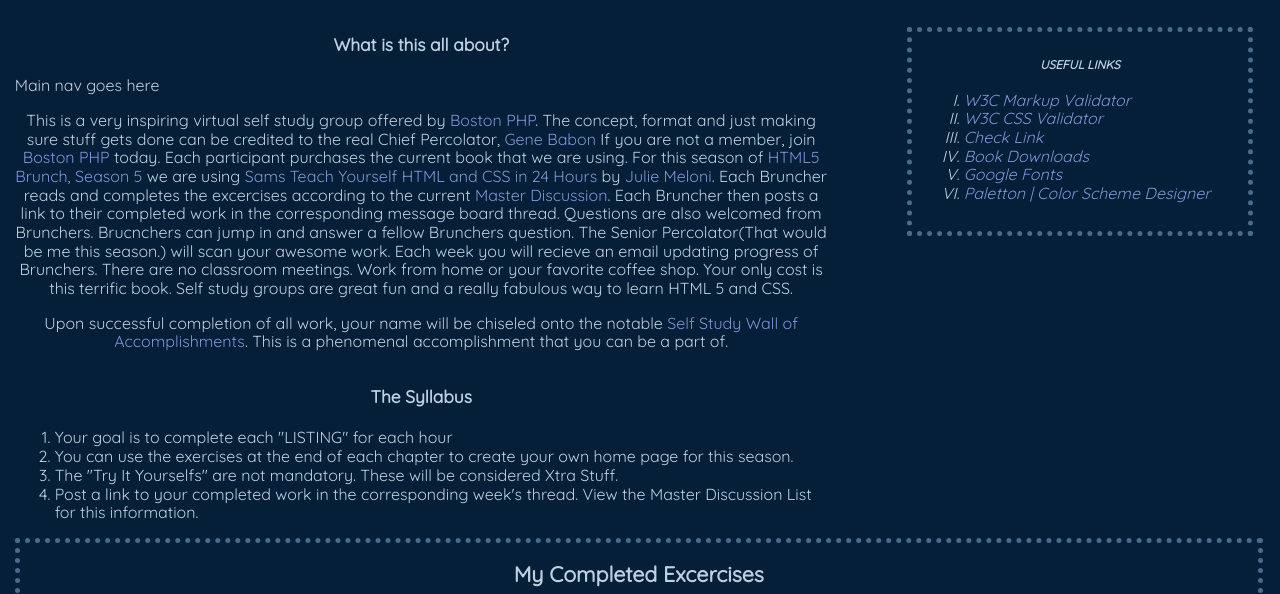
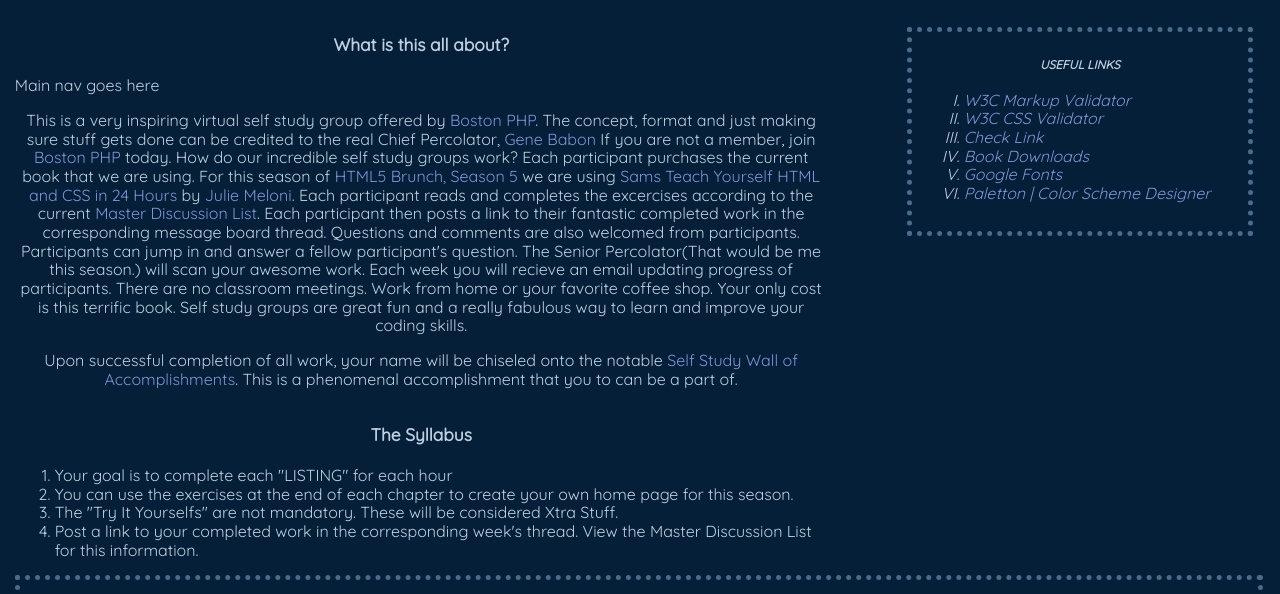
Before and after one commit to dukesnuz/Git-HTML5-Season-5, a plain HTML site: page index.html in a window 1280 px wide. Shown: the part 135-729 px from the top of the page. Drawn offline with Linux system fonts and the light colour scheme.

Commit message:
Updated intro
Updated intro to better explain what a virtual self study is.

```diff
--- a/index.html
+++ b/index.html
@@ -38,23 +38,23 @@
 			<a href="http://www.meetup.com/bostonphp" target="_blank">Boston PHP</a> today.
 
 
-			Each participant
+			How do our incredible self study groups work? Each participant
 			purchases the current book that we are using.  For this season of <a href="http://www.meetup.com/bostonphp/events/221356927/" target="_blank">HTML5 Brunch, Season 5</a>
 			we are using
 			<a href="http://www.amazon.com/Hours-Teach-Yourself-Updated-HTML5/dp/0672336146/" target="blank">Sams Teach Yourself HTML and CSS in 24 Hours</a> by
-			<a href="http://www.thickbook.com" target="_blank">Julie Meloni</a>.  Each Bruncher reads and completes the excercises according to the current
-			<a href="http://www.meetup.com/bostonphp/messages/boards/thread/49159834" target="_blank" >Master Discussion</a>.  Each Bruncher then
-			posts a link to their completed work in the corresponding message board thread.  Questions are also welcomed from Brunchers.
-			 Brucnchers can jump in and answer a fellow
-			Brunchers question. The Senior Percolator(That would be me this season.) will scan your awesome work.  Each week
-			you will recieve an email updating progress of Brunchers.  There are no classroom meetings. Work from home or your favorite coffee shop.
+			<a href="http://www.thickbook.com" target="_blank">Julie Meloni</a>.  Each participant reads and completes the excercises according to the current
+			<a href="http://www.meetup.com/bostonphp/messages/boards/thread/49159834" target="_blank" >Master Discussion List</a>.  Each participant then
+			posts a link to their fantastic completed work in the corresponding message board thread.  Questions and comments are also welcomed from participants.
+			Participants can jump in and answer a fellow
+			participant's question. The Senior Percolator(That would be me this season.) will scan your awesome work.  Each week
+			you will recieve an email updating progress of participants.  There are no classroom meetings. Work from home or your favorite coffee shop.
 			Your only cost is this terrific book.
-			Self study groups are great fun and a really fabulous way to learn HTML 5 and CSS.
+			Self study groups are great fun and a really fabulous way to learn and improve your coding skills.
 			</p>
 			<p style="text-align: center">
 			Upon successful completion of all work, your name will be chiseled onto the notable
 			<a href="http://www.meetup.com/bostonphp/messages/boards/thread/21414292" target="_blank">Self Study Wall of Accomplishments</a>.  This is a phenomenal
-			accomplishment that you can be a part of.
+			accomplishment that you to can be a part of.
 		  </p>
 	 </div>
 
```
